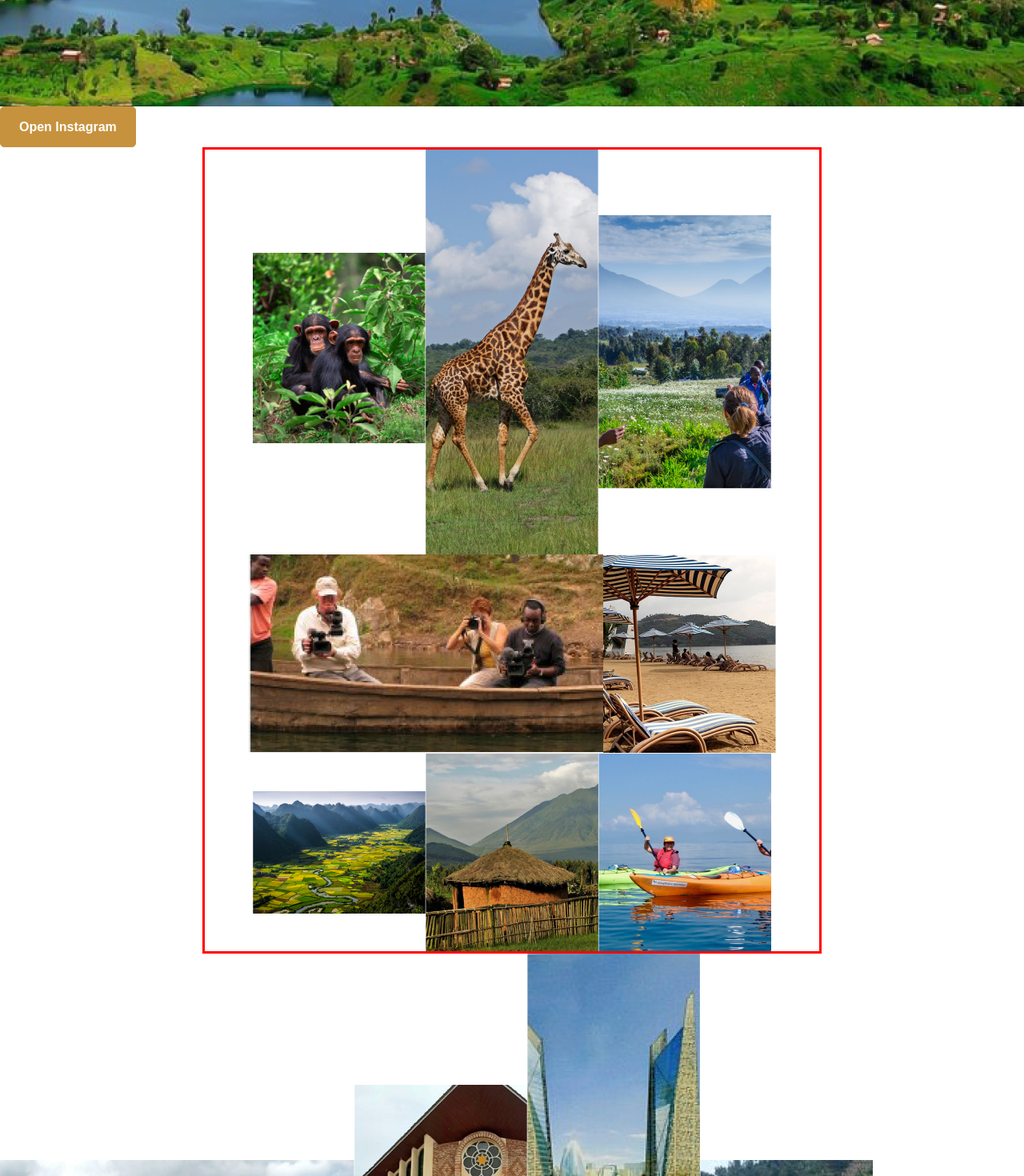
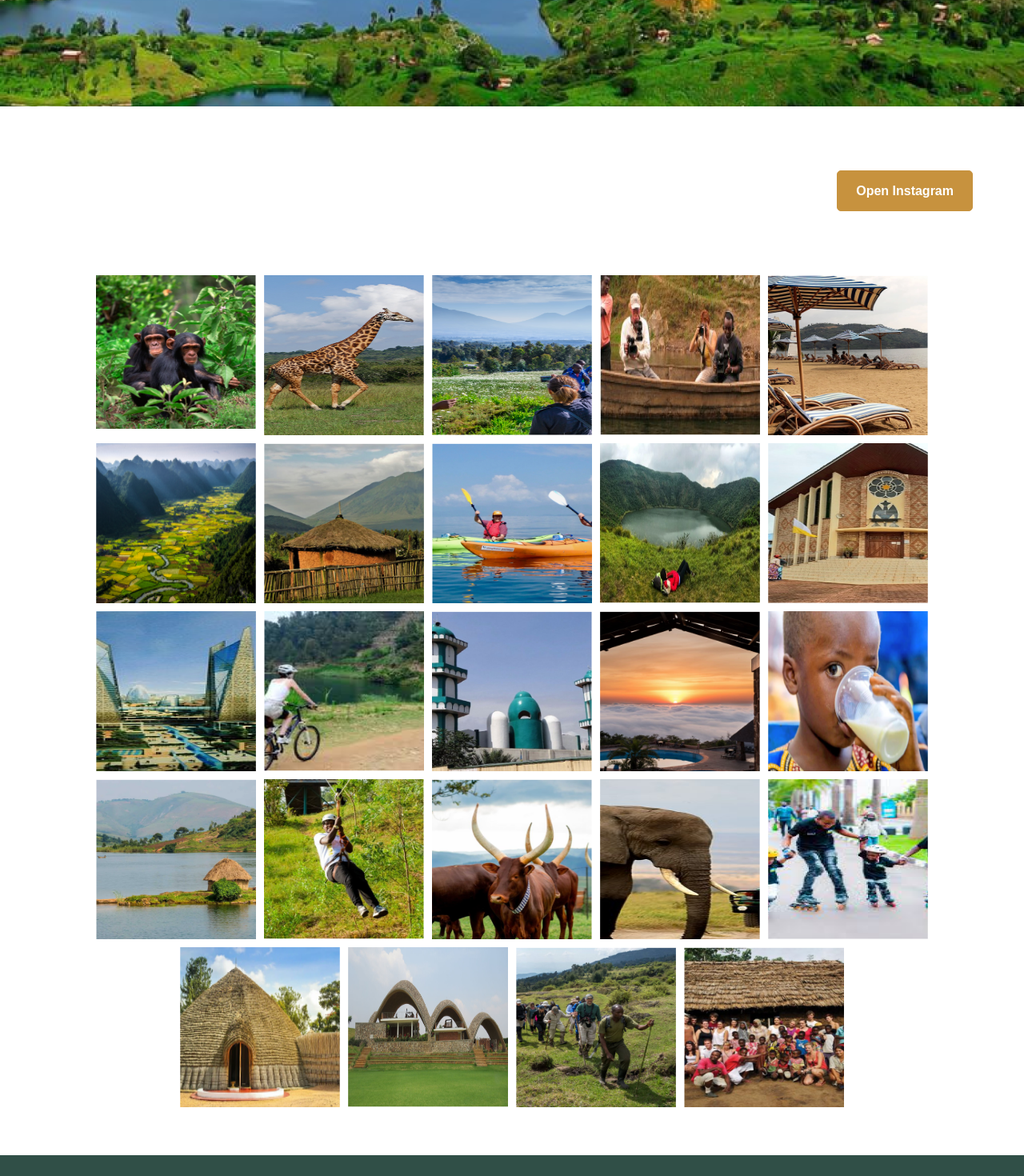
Before and after one commit to kadjialan/figma-page-react, a React (Create React App) app: page /gallery in a window 1280 px wide. Shown: the part 480-1950 px from the top of the page at 80% size. Built offline with nearby package versions, Linux system fonts and the light colour scheme.

Commit message:
gallery design

```diff
--- a/src/Pages/Gallery/Pictures/Picture.css
+++ b/src/Pages/Gallery/Pictures/Picture.css
@@ -3,11 +3,19 @@
   flex-wrap: wrap;
   justify-content: center;
   align-items: center;
-  width: 60%;
-  margin: auto;
-  border: 3px solid red;
+  width: 90%;
+  margin: 0 auto 60px;
+  gap: 10px;
 }
 
 .pic {
-    width: fit-content;
+  width: 200px;
+  height: 200px;
 }
+
+.pictures__btn {
+  width: 95%;
+  display: flex;
+  justify-content: flex-end;
+  margin: 80px 0;
+}
--- a/src/Pages/Gallery/Pictures/Picture.jsx
+++ b/src/Pages/Gallery/Pictures/Picture.jsx
@@ -32,7 +32,6 @@ export default function Picture() {
       <div className="pictures__btn">
         <Buttons>Open Instagram</Buttons>
       </div>
-
       <div className="pictures__content">
         <div className="pictures__content__one">
           <img src={Pic1} alt="afrique" className="pic" />
@@ -43,27 +42,22 @@ export default function Picture() {
           <img src={Pic6} alt="afrique" className="pic" />
           <img src={Pic7} alt="afrique" className="pic" />
           <img src={Pic8} alt="afrique" className="pic" />
-        </div>
-        <div>
-          <img src={Pic9} alt="afrique" />
-          <img src={Pic10} alt="afrique" />
-          <img src={Pic11} alt="afrique" />
-          <img src={Pic12} alt="afrique" />
-          <img src={Pic13} alt="afrique" />
-          <img src={Pic14} alt="afrique" />
-          <img src={Pic15} alt="afrique" />
-          <img src={Pic16} alt="afrique" />
-        </div>
-
-        <div>
-          <img src={Pic17} alt="afrique" />
-          <img src={Pic18} alt="afrique" />
-          <img src={Pic19} alt="afrique" />
-          <img src={Pic20} alt="afrique" />
-          <img src={Pic21} alt="afrique" />
-          <img src={Pic22} alt="afrique" />
-          <img src={Pic23} alt="afrique" />
-          <img src={Pic24} alt="afrique" />
+          <img src={Pic9} alt="afrique" className="pic" />
+          <img src={Pic10} alt="afrique" className="pic" />
+          <img src={Pic11} alt="afrique" className="pic" />
+          <img src={Pic12} alt="afrique" className="pic" />
+          <img src={Pic13} alt="afrique" className="pic" />
+          <img src={Pic14} alt="afrique" className="pic" />
+          <img src={Pic15} alt="afrique" className="pic" />
+          <img src={Pic16} alt="afrique" className="pic" />
+          <img src={Pic17} alt="afrique" className="pic" />
+          <img src={Pic18} alt="afrique" className="pic" />
+          <img src={Pic19} alt="afrique" className="pic" />
+          <img src={Pic20} alt="afrique" className="pic" />
+          <img src={Pic21} alt="afrique" className="pic" />
+          <img src={Pic22} alt="afrique" className="pic" />
+          <img src={Pic23} alt="afrique" className="pic" />
+          <img src={Pic24} alt="afrique" className="pic" />
         </div>
       </div>
     </div>
--- a/src/Pages/Home/Hero/Hero.css
+++ b/src/Pages/Home/Hero/Hero.css
@@ -1,5 +1,5 @@
 .picture {
-  background-image: url('../../../asserts/images/ground.png');
+  background-image:linear-gradient() url('../../../asserts/images/ground.png');
   height: 740px;
   background-size: cover;
   background-position: center;
```
